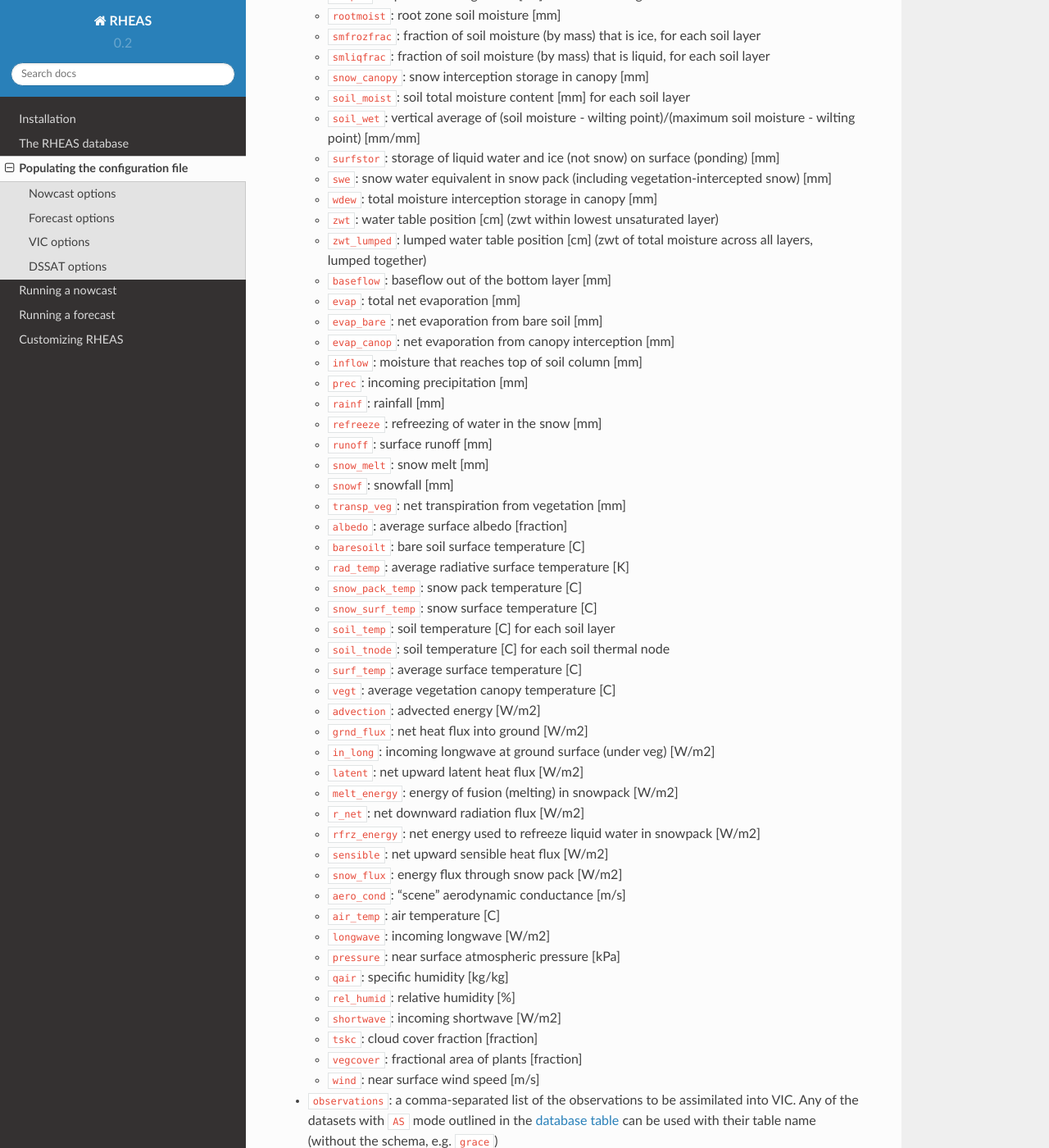
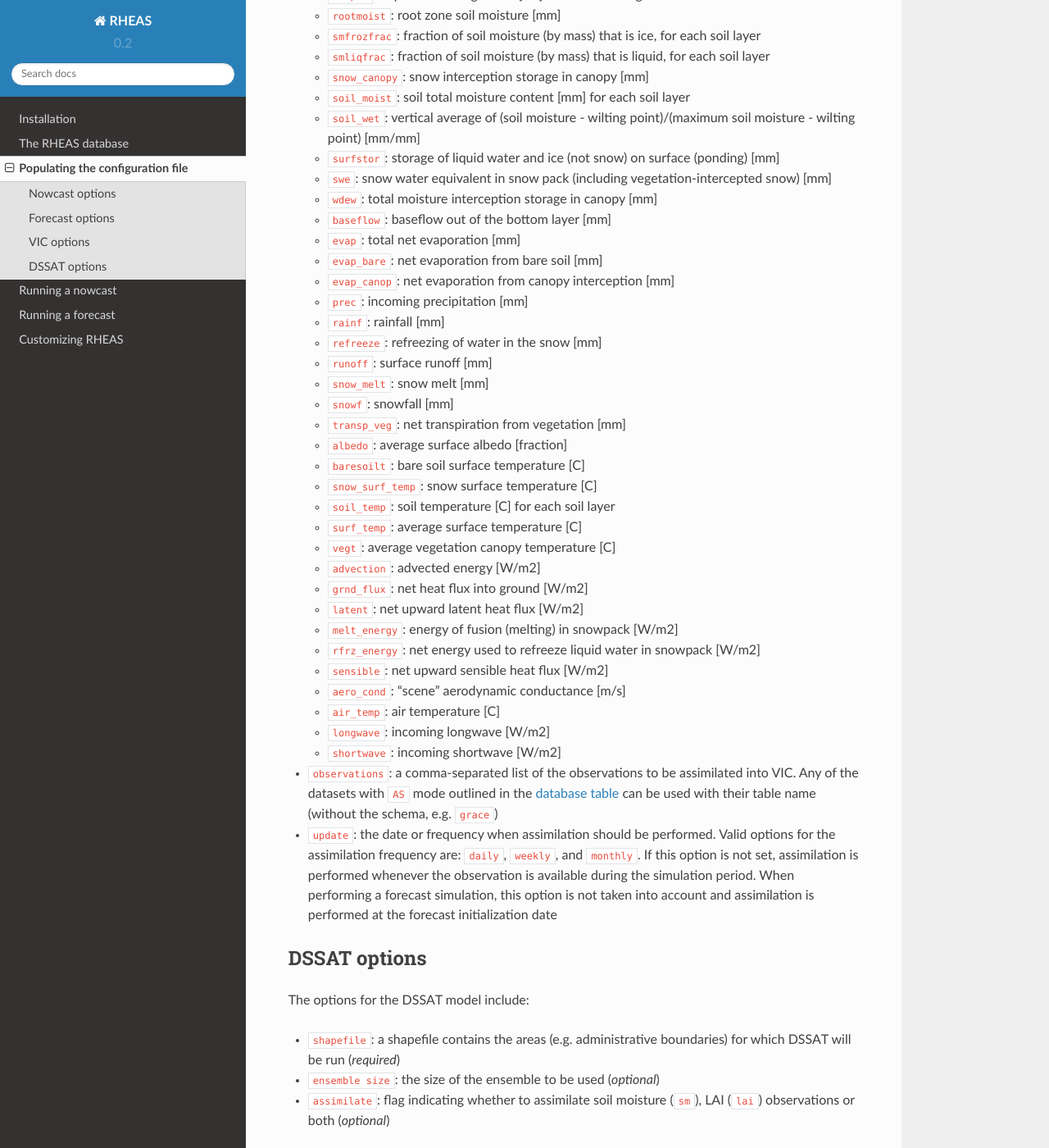
Before and after one commit to nasa/RHEAS, a Sphinx documentation site: the page built from doc/configuration.rst, in a window 1280 px wide and 1400 px high, scrolled down 2217 px. Shown: the whole window at 82% size. Built offline with Sphinx 7.4.7 and the Read the Docs theme 2.0.0, drawn with Linux system fonts in a browser that asks for light colours; formulas are drawn with MathJax 3; some of the changed text lies outside the part shown.

Commit message:
Fixes #23. Updated list of accepted VIC output variables.

```diff
--- a/doc/configuration.rst
+++ b/doc/configuration.rst
@@ -85,7 +85,6 @@ The options for the VIC model include:
 
   * ``net_long``:  net downward longwave flux [W/m2]
   * ``net_short``:  net downward shortwave flux [W/m2
-
   * ``snow_cover``:  fractional area of snow cover [fraction]
   * ``salbedo``:  snow pack albedo [fraction]
   * ``snow_depth``:  depth of snow pack [cm]
@@ -100,13 +99,10 @@ The options for the VIC model include:
   * ``surfstor``:  storage of liquid water and ice (not snow) on surface (ponding) [mm]
   * ``swe``:  snow water equivalent in snow pack (including vegetation-intercepted snow)  [mm]
   * ``wdew``:  total moisture interception storage in canopy [mm]
-  * ``zwt``:  water table position [cm] (zwt within lowest unsaturated layer)
-  * ``zwt_lumped``:  lumped water table position [cm] (zwt of total moisture across all layers, lumped together)
   * ``baseflow``:  baseflow out of the bottom layer  [mm]
   * ``evap``:  total net evaporation [mm]
   * ``evap_bare``:  net evaporation from bare soil [mm]
   * ``evap_canop``:  net evaporation from canopy interception [mm]
-  * ``inflow``:  moisture that reaches top of soil column [mm]
   * ``prec``:  incoming precipitation [mm]
   * ``rainf``:  rainfall  [mm]
   * ``refreeze``:  refreezing of water in the snow  [mm]
@@ -116,32 +112,20 @@ The options for the VIC model include:
   * ``transp_veg``:  net transpiration from vegetation [mm]
   * ``albedo``:  average surface albedo [fraction]
   * ``baresoilt``:  bare soil surface temperature [C]
-  * ``rad_temp``:  average radiative surface temperature [K]
-  * ``snow_pack_temp``:  snow pack temperature [C]
   * ``snow_surf_temp``:  snow surface temperature [C]
   * ``soil_temp``:  soil temperature [C] for each soil layer
-  * ``soil_tnode``:  soil temperature [C] for each soil thermal node
   * ``surf_temp``:  average surface temperature [C]
   * ``vegt``:  average vegetation canopy temperature [C]
   * ``advection``:  advected energy [W/m2]
   * ``grnd_flux``:  net heat flux into ground [W/m2]
-  * ``in_long``:  incoming longwave at ground surface (under veg) [W/m2]
   * ``latent``:  net upward latent heat flux [W/m2]
   * ``melt_energy``:  energy of fusion (melting) in snowpack [W/m2]
-  * ``r_net``:  net downward radiation flux [W/m2]
   * ``rfrz_energy``:  net energy used to refreeze liquid water in snowpack [W/m2]
   * ``sensible``:  net upward sensible heat flux [W/m2]
-  * ``snow_flux``:  energy flux through snow pack [W/m2]
   * ``aero_cond``:  "scene" aerodynamic conductance [m/s]
   * ``air_temp``:  air temperature [C]
   * ``longwave``:  incoming longwave [W/m2]
-  * ``pressure``:  near surface atmospheric pressure [kPa]
-  * ``qair``:  specific humidity [kg/kg]
-  * ``rel_humid``:  relative humidity [%]
   * ``shortwave``:  incoming shortwave [W/m2]
-  * ``tskc``:  cloud cover fraction [fraction]
-  * ``vegcover``:  fractional area of plants [fraction]
-  * ``wind``:  near surface wind speed [m/s]
 
 * ``observations``: a comma-separated list of the observations to be assimilated into VIC. Any of the datasets with ``AS`` mode outlined in the :ref:`database table <database>` can be used with their table name (without the schema, e.g. ``grace``)
 * ``update``: the date or frequency when assimilation should be performed. Valid options for the assimilation frequency are: ``daily``, ``weekly``, and ``monthly``. If this option is not set, assimilation is performed whenever the observation is available during the simulation period. When performing a forecast simulation, this option is not taken into account and assimilation is performed at the forecast initialization date
@@ -153,4 +137,4 @@ The options for the DSSAT model include:
 
 * ``shapefile``: a shapefile contains the areas (e.g. administrative boundaries) for which DSSAT will be run (*required*)
 * ``ensemble size``: the size of the ensemble to be used (*optional*)
-* ``assimilate``: flag indicating whether to assimilate soil moisture and LAI observations (*optional*)
+* ``assimilate``: flag indicating whether to assimilate soil moisture (``sm``), LAI (``lai``) observations or both (*optional*)
```
